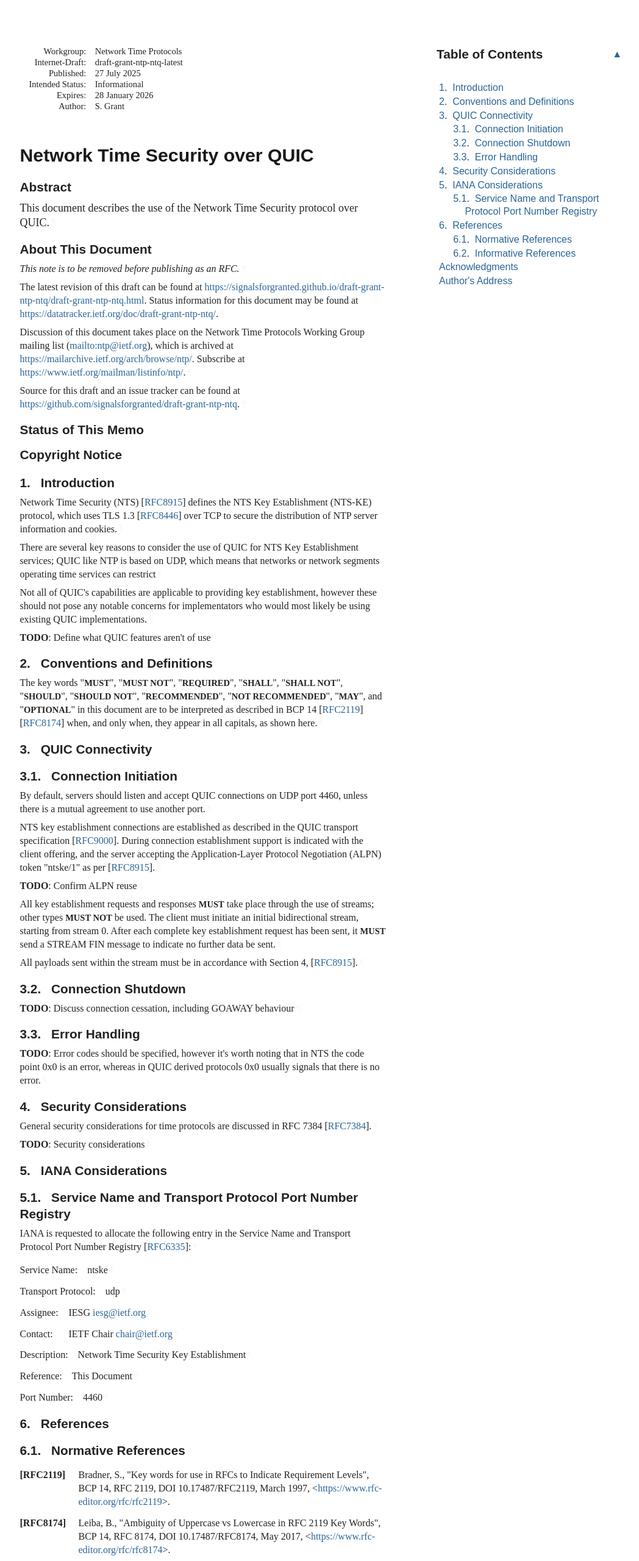
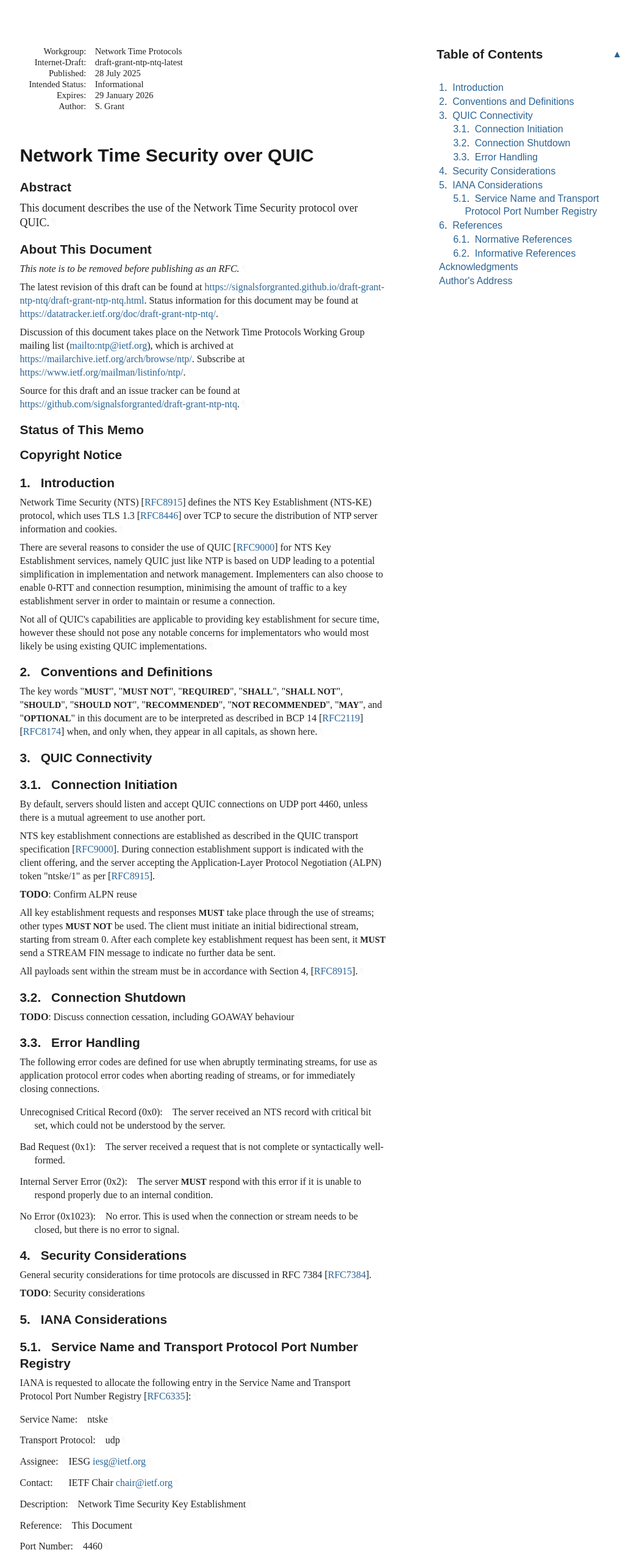
Before and after one commit to signalsforgranted/draft-grant-ntp-ntq, a plain HTML site: page draft-grant-ntp-ntq.html in a window 1280 px wide. Shown: the top 2560 px of the page at 61% size, without its empty margins (92-1140 px from the left). Drawn offline with Linux system fonts and the light colour scheme; a web font is replaced by a local one.

Commit message:
Script updating gh-pages from 2ea9c75. [ci skip]

```diff
--- a/draft-grant-ntp-ntq.html
+++ b/draft-grant-ntp-ntq.html
@@ -1047,7 +1047,7 @@ svg :is([fill="white"], [fill^="#fff"]) {
 </tr></thead>
 <tfoot><tr>
 <td class="left">Grant</td>
-<td class="center">Expires 28 January 2026</td>
+<td class="center">Expires 29 January 2026</td>
 <td class="right">[Page]</td>
 </tr></tfoot>
 </table>
@@ -1060,12 +1060,12 @@ svg :is([fill="white"], [fill^="#fff"]) {
 <dd class="internet-draft">draft-grant-ntp-ntq-latest</dd>
 <dt class="label-published">Published:</dt>
 <dd class="published">
-<time datetime="2025-07-27" class="published">27 July 2025</time>
+<time datetime="2025-07-28" class="published">28 July 2025</time>
     </dd>
 <dt class="label-intended-status">Intended Status:</dt>
 <dd class="intended-status">Informational</dd>
 <dt class="label-expires">Expires:</dt>
-<dd class="expires"><time datetime="2026-01-28">28 January 2026</time></dd>
+<dd class="expires"><time datetime="2026-01-29">29 January 2026</time></dd>
 <dt class="label-authors">Author:</dt>
 <dd class="authors">
 <div class="author">
@@ -1114,7 +1114,7 @@ svg :is([fill="white"], [fill^="#fff"]) {
         time. It is inappropriate to use Internet-Drafts as reference
         material or to cite them other than as "work in progress."<a href="#section-boilerplate.1-3" class="pilcrow">¶</a></p>
 <p id="section-boilerplate.1-4">
-        This Internet-Draft will expire on 28 January 2026.<a href="#section-boilerplate.1-4" class="pilcrow">¶</a></p>
+        This Internet-Draft will expire on 29 January 2026.<a href="#section-boilerplate.1-4" class="pilcrow">¶</a></p>
 </section>
 </div>
 <div id="copyright">
@@ -1201,9 +1201,8 @@ svg :is([fill="white"], [fill^="#fff"]) {
 <a href="#section-1" class="section-number selfRef">1. </a><a href="#name-introduction" class="section-name selfRef">Introduction</a>
       </h2>
 <p id="section-1-1">Network Time Security (NTS) <span>[<a href="#RFC8915" class="cite xref">RFC8915</a>]</span> defines the NTS Key Establishment (NTS-KE) protocol, which uses TLS 1.3 <span>[<a href="#RFC8446" class="cite xref">RFC8446</a>]</span> over TCP to secure the distribution of NTP server information and cookies.<a href="#section-1-1" class="pilcrow">¶</a></p>
-<p id="section-1-2">There are several key reasons to consider the use of QUIC for NTS Key Establishment services; QUIC like NTP is based on UDP, which means that networks or network segments operating time services can restrict<a href="#section-1-2" class="pilcrow">¶</a></p>
-<p id="section-1-3">Not all of QUIC's capabilities are applicable to providing key establishment, however these should not pose any notable concerns for implementators who would most likely be using existing QUIC implementations.<a href="#section-1-3" class="pilcrow">¶</a></p>
-<p id="section-1-4"><strong>TODO</strong>: Define what QUIC features aren't of use<a href="#section-1-4" class="pilcrow">¶</a></p>
+<p id="section-1-2">There are several reasons to consider the use of QUIC <span>[<a href="#RFC9000" class="cite xref">RFC9000</a>]</span> for NTS Key Establishment services, namely QUIC just like NTP is based on UDP leading to a potential simplification in implementation and network management. Implementers can also choose to enable 0-RTT and connection resumption, minimising the amount of traffic to a key establishment server in order to maintain or resume a connection.<a href="#section-1-2" class="pilcrow">¶</a></p>
+<p id="section-1-3">Not all of QUIC's capabilities are applicable to providing key establishment for secure time, however these should not pose any notable concerns for implementators who would most likely be using existing QUIC implementations.<a href="#section-1-3" class="pilcrow">¶</a></p>
 </section>
 </div>
 <div id="conventions-and-definitions">
@@ -1247,7 +1246,29 @@ appear in all capitals, as shown here.<a href="#section-2-1" class="pilcrow">¶<
         <h3 id="name-error-handling">
 <a href="#section-3.3" class="section-number selfRef">3.3. </a><a href="#name-error-handling" class="section-name selfRef">Error Handling</a>
         </h3>
-<p id="section-3.3-1"><strong>TODO</strong>: Error codes should be specified, however it's worth noting that in NTS the code point 0x0 is an error, whereas in QUIC derived protocols 0x0 usually signals that there is no error.<a href="#section-3.3-1" class="pilcrow">¶</a></p>
+<p id="section-3.3-1">The following error codes are defined for use when abruptly terminating streams, for use as application protocol error codes when aborting reading of streams, or for immediately closing connections.<a href="#section-3.3-1" class="pilcrow">¶</a></p>
+<span class="break"></span><dl class="dlParallel" id="section-3.3-2">
+          <dt id="section-3.3-2.1">Unrecognised Critical Record (0x0):</dt>
+          <dd style="margin-left: 1.5em" id="section-3.3-2.2">
+            <p id="section-3.3-2.2.1">The server received an NTS record with critical bit set, which could not be understood by the server.<a href="#section-3.3-2.2.1" class="pilcrow">¶</a></p>
+</dd>
+          <dd class="break"></dd>
+<dt id="section-3.3-2.3">Bad Request (0x1):</dt>
+          <dd style="margin-left: 1.5em" id="section-3.3-2.4">
+            <p id="section-3.3-2.4.1">The server received a request that is not complete or syntactically well-formed.<a href="#section-3.3-2.4.1" class="pilcrow">¶</a></p>
+</dd>
+          <dd class="break"></dd>
+<dt id="section-3.3-2.5">Internal Server Error (0x2):</dt>
+          <dd style="margin-left: 1.5em" id="section-3.3-2.6">
+            <p id="section-3.3-2.6.1">The server <span class="bcp14">MUST</span> respond with this error if it is unable to respond properly due to an internal condition.<a href="#section-3.3-2.6.1" class="pilcrow">¶</a></p>
+</dd>
+          <dd class="break"></dd>
+<dt id="section-3.3-2.7">No Error (0x1023):</dt>
+          <dd style="margin-left: 1.5em" id="section-3.3-2.8">
+            <p id="section-3.3-2.8.1">No error. This is used when the connection or stream needs to be closed, but there is no error to signal.<a href="#section-3.3-2.8.1" class="pilcrow">¶</a></p>
+</dd>
+        <dd class="break"></dd>
+</dl>
 </section>
 </div>
 </section>
@@ -1333,8 +1354,12 @@ appear in all capitals, as shown here.<a href="#section-2-1" class="pilcrow">¶<
 <span class="refAuthor">Leiba, B.</span>, <span class="refTitle">"Ambiguity of Uppercase vs Lowercase in RFC 2119 Key Words"</span>, <span class="seriesInfo">BCP 14</span>, <span class="seriesInfo">RFC 8174</span>, <span class="seriesInfo">DOI 10.17487/RFC8174</span>, <time datetime="2017-05" class="refDate">May 2017</time>, <span>&lt;<a href="https://www.rfc-editor.org/rfc/rfc8174">https://www.rfc-editor.org/rfc/rfc8174</a>&gt;</span>. </dd>
 <dd class="break"></dd>
 <dt id="RFC8915">[RFC8915]</dt>
+        <dd>
+<span class="refAuthor">Franke, D.</span>, <span class="refAuthor">Sibold, D.</span>, <span class="refAuthor">Teichel, K.</span>, <span class="refAuthor">Dansarie, M.</span>, and <span class="refAuthor">R. Sundblad</span>, <span class="refTitle">"Network Time Security for the Network Time Protocol"</span>, <span class="seriesInfo">RFC 8915</span>, <span class="seriesInfo">DOI 10.17487/RFC8915</span>, <time datetime="2020-09" class="refDate">September 2020</time>, <span>&lt;<a href="https://www.rfc-editor.org/rfc/rfc8915">https://www.rfc-editor.org/rfc/rfc8915</a>&gt;</span>. </dd>
+<dd class="break"></dd>
+<dt id="RFC9000">[RFC9000]</dt>
       <dd>
-<span class="refAuthor">Franke, D.</span>, <span class="refAuthor">Sibold, D.</span>, <span class="refAuthor">Teichel, K.</span>, <span class="refAuthor">Dansarie, M.</span>, and <span class="refAuthor">R. Sundblad</span>, <span class="refTitle">"Network Time Security for the Network Time Protocol"</span>, <span class="seriesInfo">RFC 8915</span>, <span class="seriesInfo">DOI 10.17487/RFC8915</span>, <time datetime="2020-09" class="refDate">September 2020</time>, <span>&lt;<a href="https://www.rfc-editor.org/rfc/rfc8915">https://www.rfc-editor.org/rfc/rfc8915</a>&gt;</span>. </dd>
+<span class="refAuthor">Iyengar, J., Ed.</span> and <span class="refAuthor">M. Thomson, Ed.</span>, <span class="refTitle">"QUIC: A UDP-Based Multiplexed and Secure Transport"</span>, <span class="seriesInfo">RFC 9000</span>, <span class="seriesInfo">DOI 10.17487/RFC9000</span>, <time datetime="2021-05" class="refDate">May 2021</time>, <span>&lt;<a href="https://www.rfc-editor.org/rfc/rfc9000">https://www.rfc-editor.org/rfc/rfc9000</a>&gt;</span>. </dd>
 <dd class="break"></dd>
 </dl>
 </section>
@@ -1362,12 +1387,8 @@ appear in all capitals, as shown here.<a href="#section-2-1" class="pilcrow">¶<
 <span class="refAuthor">Mizrahi, T.</span>, <span class="refTitle">"Security Requirements of Time Protocols in Packet Switched Networks"</span>, <span class="seriesInfo">RFC 7384</span>, <span class="seriesInfo">DOI 10.17487/RFC7384</span>, <time datetime="2014-10" class="refDate">October 2014</time>, <span>&lt;<a href="https://www.rfc-editor.org/rfc/rfc7384">https://www.rfc-editor.org/rfc/rfc7384</a>&gt;</span>. </dd>
 <dd class="break"></dd>
 <dt id="RFC8446">[RFC8446]</dt>
-        <dd>
+      <dd>
 <span class="refAuthor">Rescorla, E.</span>, <span class="refTitle">"The Transport Layer Security (TLS) Protocol Version 1.3"</span>, <span class="seriesInfo">RFC 8446</span>, <span class="seriesInfo">DOI 10.17487/RFC8446</span>, <time datetime="2018-08" class="refDate">August 2018</time>, <span>&lt;<a href="https://www.rfc-editor.org/rfc/rfc8446">https://www.rfc-editor.org/rfc/rfc8446</a>&gt;</span>. </dd>
-<dd class="break"></dd>
-<dt id="RFC9000">[RFC9000]</dt>
-      <dd>
-<span class="refAuthor">Iyengar, J., Ed.</span> and <span class="refAuthor">M. Thomson, Ed.</span>, <span class="refTitle">"QUIC: A UDP-Based Multiplexed and Secure Transport"</span>, <span class="seriesInfo">RFC 9000</span>, <span class="seriesInfo">DOI 10.17487/RFC9000</span>, <time datetime="2021-05" class="refDate">May 2021</time>, <span>&lt;<a href="https://www.rfc-editor.org/rfc/rfc9000">https://www.rfc-editor.org/rfc/rfc9000</a>&gt;</span>. </dd>
 <dd class="break"></dd>
 </dl>
 </section>
@@ -1379,7 +1400,7 @@ appear in all capitals, as shown here.<a href="#section-2-1" class="pilcrow">¶<
       <h2 id="name-acknowledgments">
 <a href="#name-acknowledgments" class="section-name selfRef">Acknowledgments</a>
       </h2>
-<p id="appendix-A-1">Thanks to Lucas Pardue for early feedback and suggestions.<a href="#appendix-A-1" class="pilcrow">¶</a></p>
+<p id="appendix-A-1">Thanks to <span class="contact-name">Lucas Pardue</span> for early feedback and suggestions.<a href="#appendix-A-1" class="pilcrow">¶</a></p>
 </section>
 </div>
 <div id="authors-addresses">
```
Also changed, not shown: draft-grant-ntp-ntq.txt.
